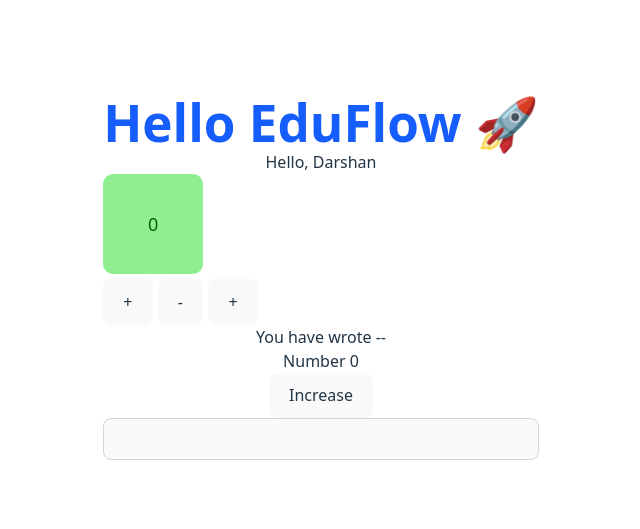
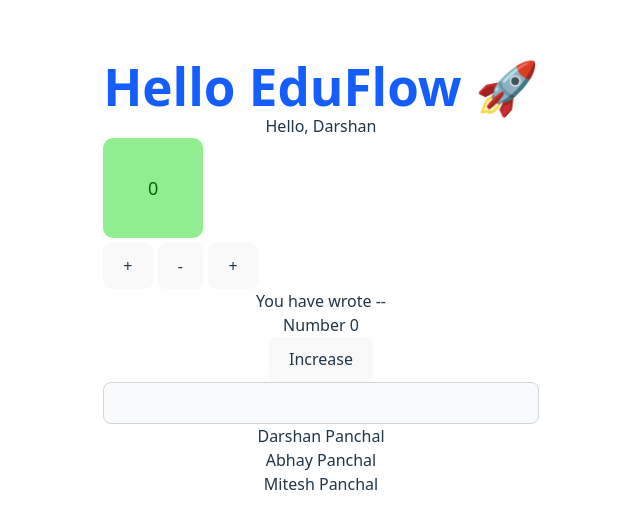
Before and after one commit to Darshan113/edu-flow, a React (Vite) app: page / in a window 1280 px wide. Shown: the part 123-652 px from the top of the page, without its empty margins (319-959 px from the left). Built offline with nearby package versions, Linux system fonts and the light colour scheme.

Commit message:
feat: add list with keys

```diff
--- a/src/App.jsx
+++ b/src/App.jsx
@@ -3,6 +3,24 @@ import './App.css'
 
 function App() {
   let name  = 'darshan'
+
+  let users = [
+    {
+      name :'Darshan Panchal',
+      age: 24,
+      id: 1
+    },
+      {
+      name: 'Abhay Panchal',
+      age: 24,
+      id: 3
+    },
+    {
+      name: 'Mitesh Panchal',
+      age: 22,
+      id: 2
+    }
+  ]
   return (
     <>
       <h1 className='text-2xl font-bold text-blue-600'>Hello EduFlow 🚀</h1>
@@ -10,6 +28,9 @@ function App() {
       <div className="counter-container">
         <Counter/>
       </div>
+      <ul>
+        {users.map((user) => <li key={user.id}>{user.name}</li>)}
+      </ul>
     </>
   )
 }
```
